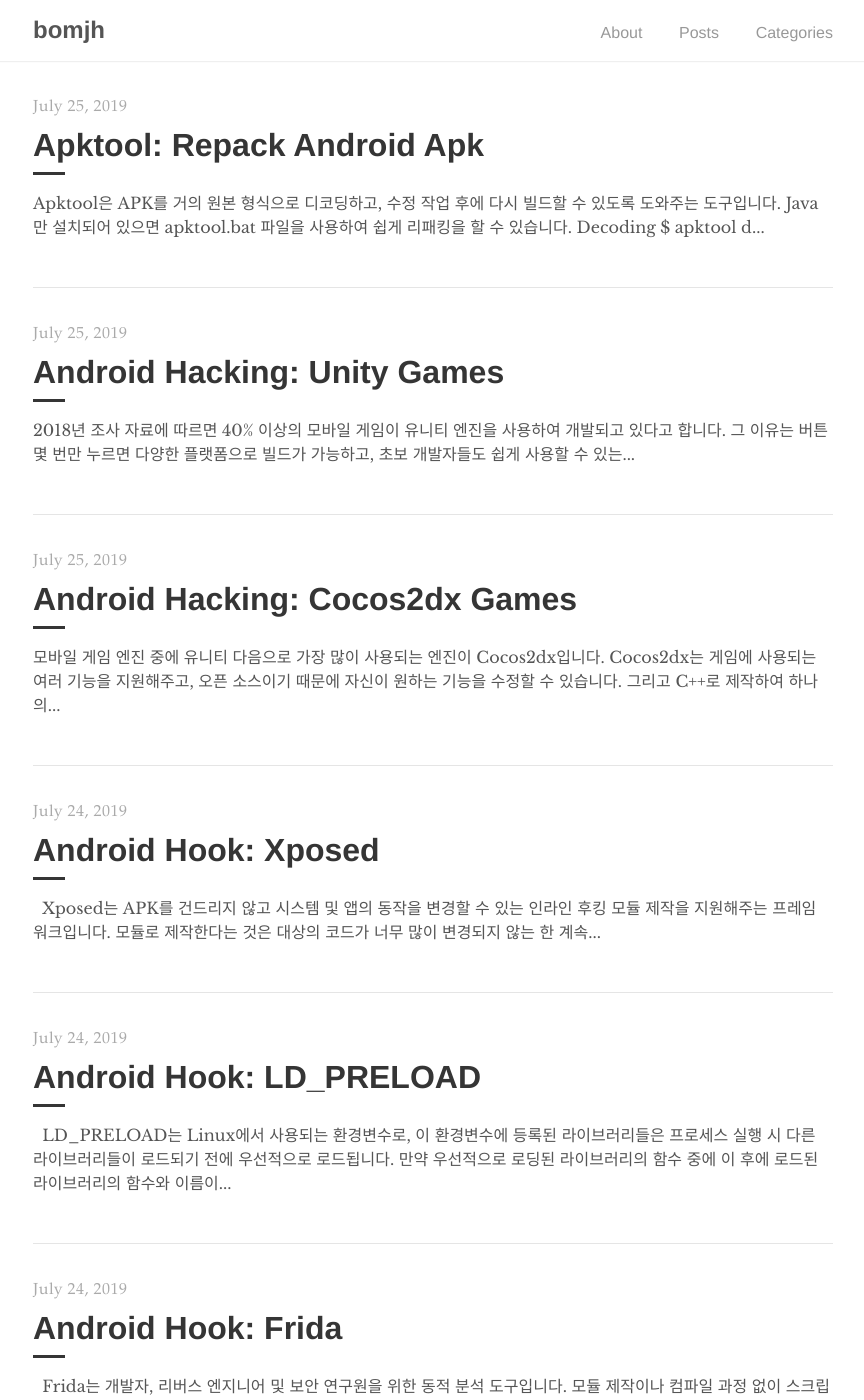
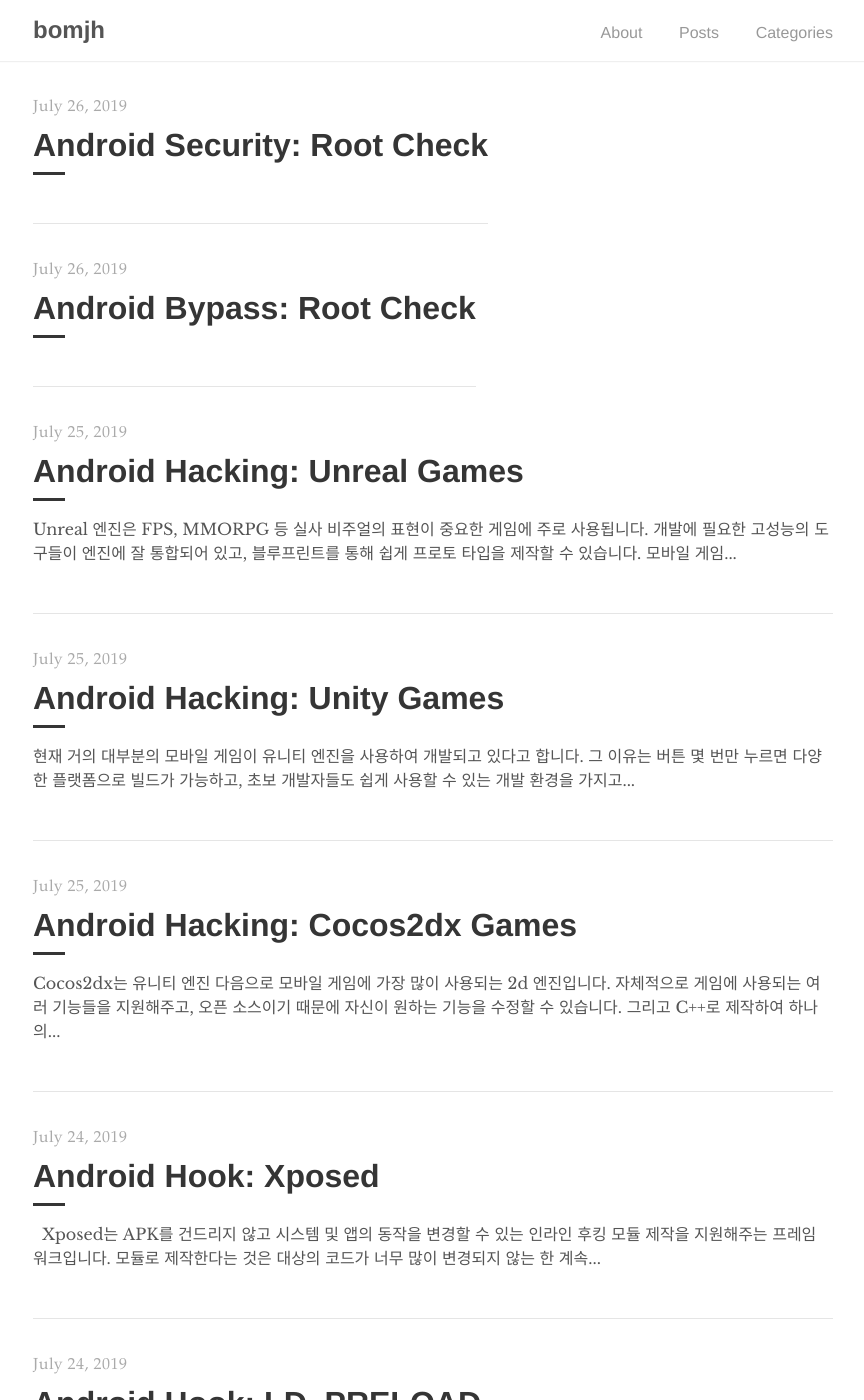
Before and after one commit to bomjh/bomjh.github.io, a Jekyll site: the page built from index.html, in a window 1280 px wide and 1400 px high. Shown: the whole window, without its empty margins (207-1071 px from the left). Built offline with Jekyll 4.4.1, drawn with Linux system fonts in a browser that asks for light colours; the list of posts is cut into pages by our own code.

Commit message:
first commit

```diff
--- a/_posts/2019-07-25-android-hacking-cocos2dx-games.md
+++ b/_posts/2019-07-25-android-hacking-cocos2dx-games.md
@@ -5,7 +5,7 @@ author: "Bomjh"
 categories: "Reversing"
 ---
 
-모바일 게임 엔진 중에 유니티 다음으로 가장 많이 사용되는 엔진이 Cocos2dx입니다. Cocos2dx는 게임에 사용되는 여러 기능을 지원해주고, 오픈 소스이기 때문에 자신이 원하는 기능을 수정할 수 있습니다. 그리고 C++로 제작하여 하나의 소스로 Android에서 사용하는 APK, iOS에서 사용하는 IPA 파일을 만들 수 있습니다. 아래 글은 자주 볼 수 있는 cocos2dcpp, cocos2dlua에 대한 내용입니다.
+Cocos2dx는 유니티 엔진 다음으로 모바일 게임에 가장 많이 사용되는 2d 엔진입니다. 자체적으로 게임에 사용되는 여러 기능들을 지원해주고, 오픈 소스이기 때문에 자신이 원하는 기능을 수정할 수 있습니다. 그리고 C++로 제작하여 하나의 소스 코드로 Android에서 사용하는 APK, iOS에서 사용하는 IPA 파일을 만들 수 있습니다. 아래 글은 자주 볼 수 있는 cocos2dcpp, cocos2dlua에 대한 내용입니다.
 
 ## cocos2dcpp
 
@@ -26,4 +26,4 @@ _lua_load_
 ![cocos3](https://raw.githubusercontent.com/bomjh/bomjh.github.io/master/assets/cocos3.png)
 _luaL_loadbuffer_
 
-Lua가 실행하는 코드의 각 부분을 chunk라고 합니다. 해당 함수를 후킹하여 복호화된 파일을 얻어낼 수 있고, 수정된 스크립트를 삽입할 수도 있습니다.
+Lua가 실행하는 코드의 각 부분을 chunk라고 합니다. 해당 함수를 후킹하여 복호화된 파일을 얻어낼 수 있고, 수정된 스크립트를 삽입할 수도 있습니다. 간혹 Unity 게임 중에도 Lua Script를 사용하는 게임이 있는데, 비슷한 방식으로 해킹이 가능합니다.
--- a/_posts/2019-07-25-android-hacking-unity-games.md
+++ b/_posts/2019-07-25-android-hacking-unity-games.md
@@ -5,7 +5,7 @@ author: "Bomjh"
 categories: "Reversing"
 ---
 
-2018년 조사 자료에 따르면 40% 이상의 모바일 게임이 유니티 엔진을 사용하여 개발되고 있다고 합니다. 그 이유는 버튼 몇 번만 누르면 다양한 플랫폼으로 빌드가 가능하고, 초보 개발자들도 쉽게 사용할 수 있는 개발 환경을 가지고 있기 때문입니다. 하지만 보안이 적용되지 않은 유니티 게임은, 여러 가지 디컴파일 도구를 사용하여 아주 쉽게 원본 수준의 코드를 볼 수 있고 수정까지 가능합니다.
+현재 거의 대부분의 모바일 게임이 유니티 엔진을 사용하여 개발되고 있다고 합니다. 그 이유는 버튼 몇 번만 누르면 다양한 플랫폼으로 빌드가 가능하고, 초보 개발자들도 쉽게 사용할 수 있는 개발 환경을 가지고 있기 때문입니다. 하지만 보안이 적용되지 않은 유니티 게임은, 여러 가지 디컴파일 도구를 사용하여 아주 쉽게 원본 수준의 코드를 볼 수 있고 수정까지 가능합니다.
 
 ## Mono
 
--- /dev/null
+++ b/_posts/2019-07-25-android-hacking-unreal-games.md
@@ -0,0 +1,13 @@
+---
+layout: post
+title: "Android Hacking: Unreal Games"
+author: "Bomjh"
+categories: "Reversing"
+---
+
+Unreal 엔진은 FPS, MMORPG 등 실사 비주얼의 표현이 중요한 게임에 주로 사용됩니다. 개발에 필요한 고성능의 도구들이 엔진에 잘 통합되어 있고, 블루프린트를 통해 쉽게 프로토 타입을 제작할 수 있습니다. 모바일 게임 히트 이후로 언리얼 엔진이 많이 등장하고 있지만, 유니티 엔진에 비해서 차지하는 비중이 낮습니다. 대체로 파일이 엄청 크기 때문에 해커들이 접근하는 것을 꺼려하게 만들 수 있습니다.
+
+![unreal1](https://raw.githubusercontent.com/bomjh/bomjh.github.io/master/assets/unreal1.png)
+_unreal ungine_
+
+C++ 기반의 엔진이기 때문에 IDA를 통해서 코드 분석이 가능하고, Hex 수정 및 메모리 코드 패치가 가능합니다. GameGuardian과 같은 치트 도구를 사용하여 메모리 조작도 가능하나, 후킹으로는 변조가 불가능한 것으로 알고 있습니다.
--- a/_posts/2019-07-25-apktool-repack-android-apk.md
+++ /dev/null
@@ -1,49 +0,0 @@
----
-layout: post
-title:  "Apktool: Repack Android Apk"
-author: "Bomjh"
-categories: "Reversing"
----
-
-[Apktool](https://ibotpeaches.github.io/Apktool/)은 APK를 거의 원본 형식으로 디코딩하고, 수정 작업 후에 다시 빌드할 수 있도록 도와주는 도구입니다. Java만 설치되어 있으면 `apktool.bat` 파일을 사용하여 쉽게 리패킹을 할 수 있습니다.
-
-## Decoding
-
-{% highlight bash %}
-$ apktool d test.apk
-I: Using Apktool 2.4.0 on test.apk
-I: Loading resource table...
-I: Decoding AndroidManifest.xml with resources...
-I: Loading resource table from file: 1.apk
-I: Regular manifest package...
-I: Decoding file-resources...
-I: Decoding values */* XMLs...
-I: Baksmaling classes.dex...
-I: Copying assets and libs...
-I: Copying unknown files...
-I: Copying original files...
-{% endhighlight %}
-
-디코드 결과로 resource, smali, AndroidManifest 등의 파일들을 얻을 수 있습니다. 원하는 파일을 추출 및 수정할 수 있습니다.
-
-![apktool1](https://raw.githubusercontent.com/bomjh/bomjh.github.io/master/assets/apktool1.png)
-_decode_
-
-## Building
-
-{% highlight bash %}
-$ apktool b test
-I: Using Apktool 2.4.0 on test
-I: Checking whether sources has changed...
-I: Smaling smali folder into classes.dex...
-I: Checking whether resources has changed...
-I: Building resources...
-I: Building apk file...
-I: Copying unknown files/dir...
-{% endhighlight %}
-
-빌드 결과로 수정된 APK 파일이 생성됩니다. 빌드된 APK 파일은 서명 도구를 사용하여 재서명을 해야합니다. 빌드 시 resource 관련 에러가 발생하면 아래 명령어로 framework를 삭제해주고 다시 빌드하면 에러 없이 컴파일이 됩니다.
-
-{% highlight bash %}
-$ apktool empty-framework-dir --force
-{% endhighlight %}
--- /dev/null
+++ b/_posts/2019-07-26-android-bypass-root-check.md
@@ -0,0 +1,6 @@
+---
+layout: post
+title:  "Android Bypass: Root Check"
+author: "Bomjh"
+categories: "Bypass"
+---
--- /dev/null
+++ b/_posts/2019-07-26-android-security-root-check.md
@@ -0,0 +1,6 @@
+---
+layout: post
+title:  "Android Security: Root Check"
+author: "Bomjh"
+categories: "Security"
+---
```
Also changed, not shown: assets/apktool1.png, assets/cocos3.png, assets/unity3.png, assets/unity4.png, assets/unreal1.png (added).
